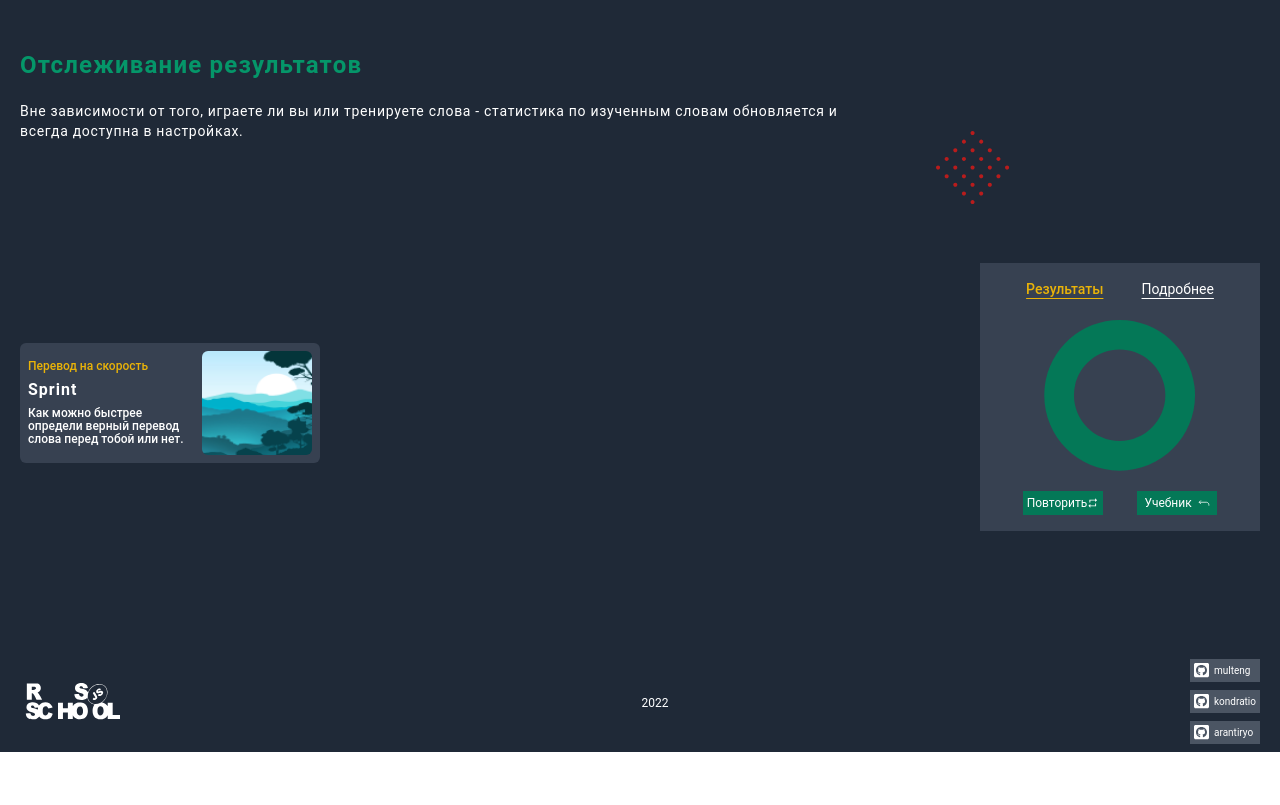
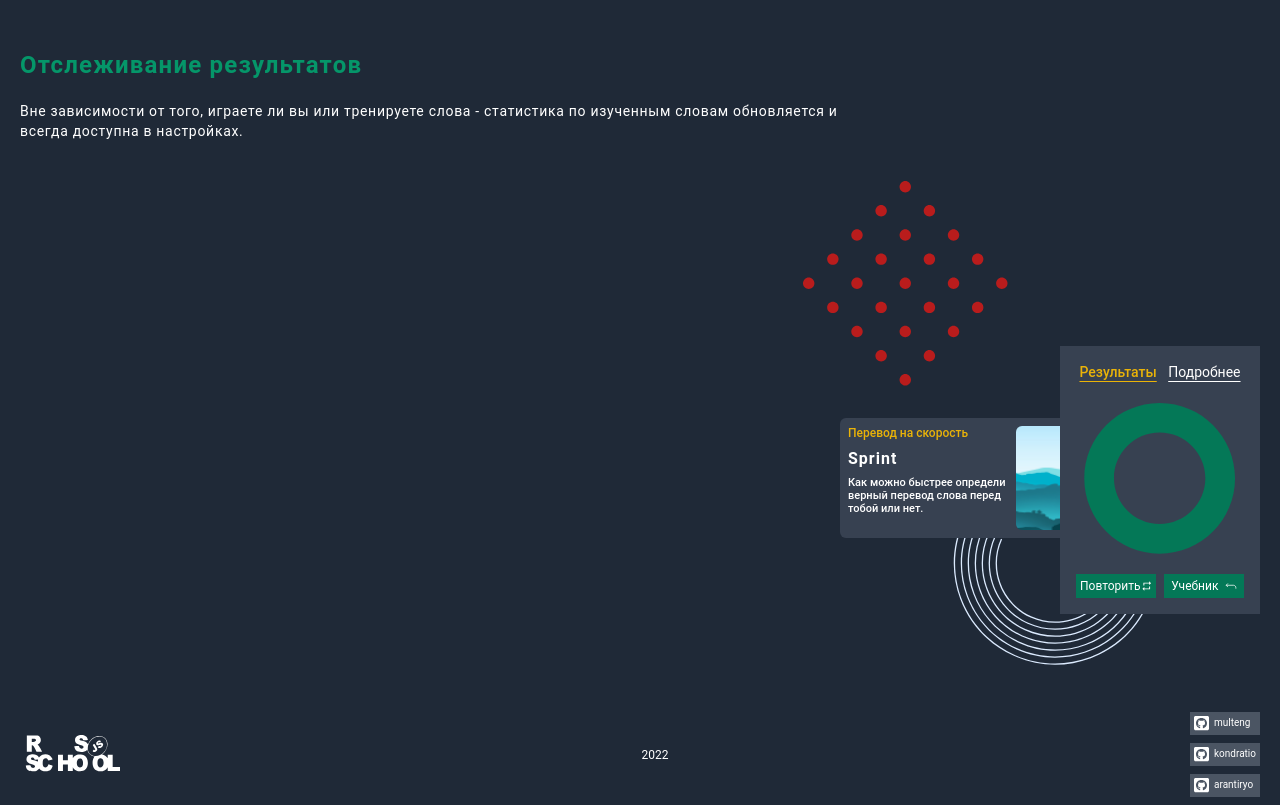
Before and after one commit to Arantiryo/rs-lang, a React (Create React App) app in the folder rs-lang/: page / in a window 1280 px wide. Shown: the part 1140-1945 px from the top of the page. Before the commit the page ends 1892 px from the top, so only its background shows below. Built offline with nearby package versions, Linux system fonts and the light colour scheme.

Commit message:
fix: redesign results tracking section

```diff
--- a/rs-lang/src/components/GameCard/GameCard.tsx
+++ b/rs-lang/src/components/GameCard/GameCard.tsx
@@ -16,19 +16,19 @@ export function GameCard({ gameType, name, description, picture }: GameProps) {
       bg-gray-700 rounded-md w-[170px] xs:w-[210px] sm:w-[300px] gap-1 p-2 sm:gap-2
       hover:scale-110 hover:translate-y-[-30px] transition duration-500 ease-in-out`}
     >
-      <div className={`overflow-hidden grow-2`}>
+      <div className={`overflow-hidden grow-2 sm:h-full`}>
         <p
-          className={`text-yellow-500 font-medium text-[8px] sm:text-[12px] sm:leading-[13px] sm:mb-2`}
+          className={`text-yellow-500 font-medium text-[8px] leading-[10px] sm:text-[12px] sm:leading-[15px] sm:mb-2`}
         >
           {gameType}
         </p>
         <h4
-          className={`text-white font-semibold tracking-[1px] text-[10px] sm:text-[16px] sm:leading-[18px] sm:mb-2`}
+          className={`text-white font-semibold tracking-[1px] text-[10px] leading-[11px] sm:text-[16px] sm:leading-[19px] sm:mb-2`}
         >
           {name}
         </h4>
         <p
-          className={`text-white font-medium text-[8px] sm:text-[12px] sm:leading-[13px]`}
+          className={`text-white font-medium text-[8px] leading-[10px] sm:text-[11px] sm:leading-[13px]`}
         >
           {description}
         </p>
--- a/rs-lang/src/components/ResultsTracking/ResultsCard/ResultsCard.tsx
+++ b/rs-lang/src/components/ResultsTracking/ResultsCard/ResultsCard.tsx
@@ -5,7 +5,7 @@ import LoaderButton from "../../LoaderButton/LoaderButton";
 
 export default function ResultsTrackingCard() {
   return (
-    <div className="results-card ml-auto w-1/2 bg-gray-700 max-w-[280px] max-h-[330px] p-4">
+    <div className="results-card ml-auto w-full bg-gray-700 max-w-[280px] max-h-[330px] p-4">
       <ul className="list-none flex items-center justify-evenly xs:mb-4">
         <li className="text-yellow-500 font-medium text-[8px] leading-[10px] xs:text-sm underline underline-offset-4 mr-2">
           Результаты
--- a/rs-lang/src/components/ResultsTracking/ResultsTracking.tsx
+++ b/rs-lang/src/components/ResultsTracking/ResultsTracking.tsx
@@ -1,4 +1,5 @@
 import resultsPseudoElem1 from "../../assets/svg/results-tracking__presudo-elem-1.svg";
+import resultsPseudoCircle from "../../assets/svg/results-tracking__pseudo.svg";
 import { GameSprint } from "../GameCard/GameCard";
 import ResultsTrackingCard from "./ResultsCard/ResultsCard";
 
@@ -16,15 +17,22 @@ export default function ResultsTracking() {
         </p>
       </div>
       <img
-        className="ml-auto relative top-[-10px] pb-2 mb-10 sm:right-[250px]"
+        className="ml-auto relative top-[-10px] pb-2 mb-10 sm:right-[250px] sm:top-[40px] sm:w-1/6 "
         src={resultsPseudoElem1}
         alt="pseudo element"
       />
-      <div className="relative flex items-start justify-start sm:top-[80px]">
-        <GameSprint />
-      </div>
-      <div className="relative ml-auto top-[-120px]">
-        <ResultsTrackingCard />
+      <div className="relative ml-auto w-3/4 max-w-[520px] flex items-baseline justify-end mb-10 sm:top-[-50px]">
+        <div className="relative top-[40px] left-[80px] z-10 xs:top-[60px]">
+          <GameSprint />
+        </div>
+        <div className="relative z-10">
+          <ResultsTrackingCard />
+        </div>
+        <img
+          className="absolute w-5/6 h-5/6 bottom-[-30px] left-[20px] sm:bottom-[-80px] sm:left-[90px]"
+          src={resultsPseudoCircle}
+          alt="pseudo element"
+        />
       </div>
     </div>
   );
```
Also changed, not shown: rs-lang/src/assets/svg/results-tracking__pseudo.svg (added).
